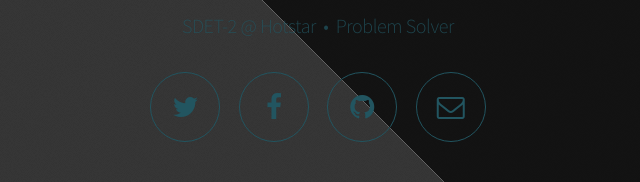
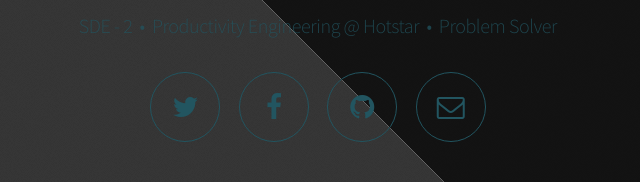
Before and after one commit to sriramsridhar/sriramsridhar.github.io, a plain HTML site: page index.html in a window 1280 px wide. Shown: the part 346-528 px from the top of the page, 324-964 px from the left. Drawn offline with Linux system fonts and the light colour scheme.

Commit message:
Update index.html

```diff
--- a/index.html
+++ b/index.html
@@ -23,7 +23,7 @@
 				<!-- Header -->
 					<header id="header">
 						<h1>Sriram Sridhar</h1>
-						<p>SDET-2 @ Hotstar &nbsp;&bull;&nbsp; Problem Solver</p>
+						<p>SDE - 2 &nbsp;&bull;&nbsp; Productivity Engineering @ Hotstar &nbsp;&bull;&nbsp; Problem Solver</p>
 						<nav>
 							<ul>
 								<li><a href="https://twitter.com/sriram_sridhar_" class="icon fa-twitter" target="_blank"><span class="label">Twitter</span></a></li>
```
